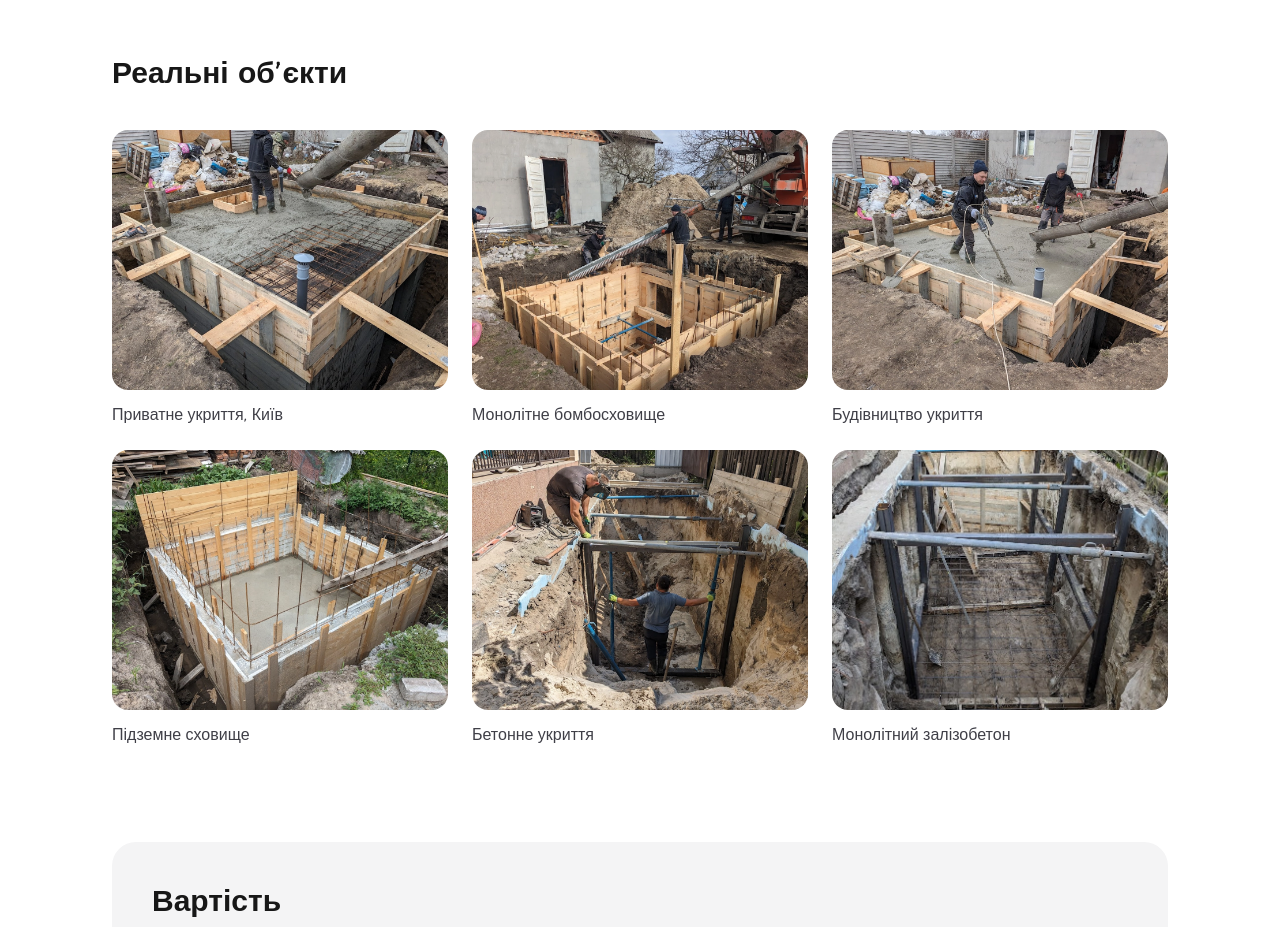
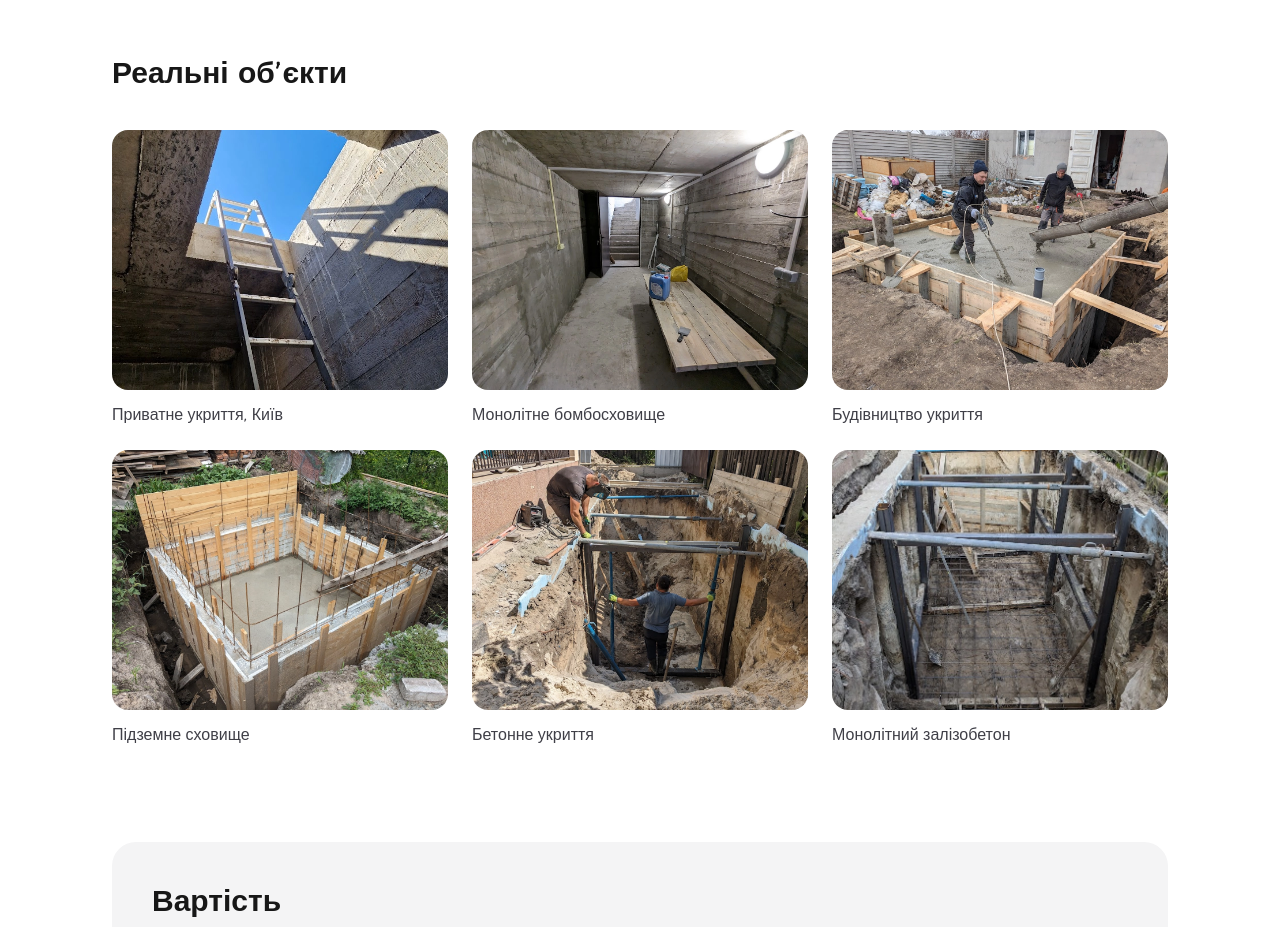
Before and after one commit to DenysKavun/beton-new, a Next.js app: page /bomboshovyshcha in a window 1280 px wide. Shown: the part 2300-3227 px from the top of the page. Built offline with nearby package versions, Linux system fonts and the light colour scheme.

Commit message:
Update ShelterGallery.tsx

```diff
--- a/app/components/ShelterGallery.tsx
+++ b/app/components/ShelterGallery.tsx
@@ -9,11 +9,11 @@ type Shelter = {
 
 const shelters: Shelter[] = [
   {
-    src: '/projects/shelters/shelter1.webp',
+    src: '/projects/shelters/shelter11.webp',
     title: 'Приватне укриття, Київ',
   },
   {
-    src: '/projects/shelters/shelter2.webp',
+    src: '/projects/shelters/shelter9.webp',
     title: 'Монолітне бомбосховище',
   },
   {
```
